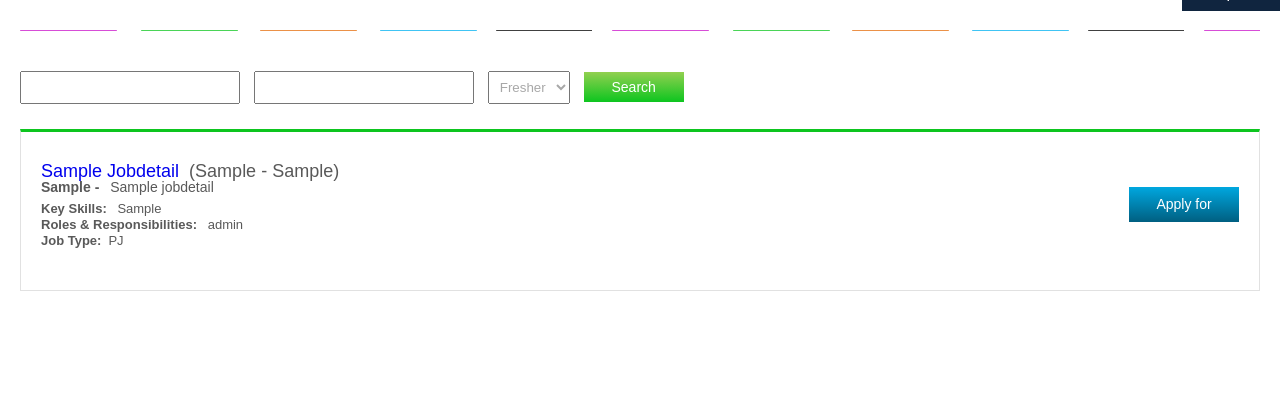
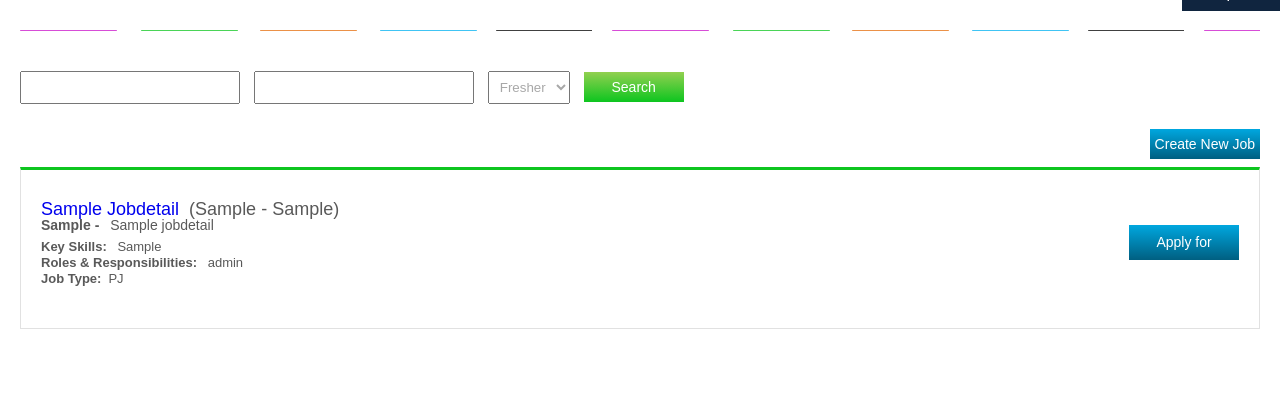
Before and after one commit to deepiakjain/recruiter, a Django app: page /jobs/ in a window 1280 px wide. Shown: the part 59-470 px from the top of the page. Run offline with Django 3.2, Linux system fonts and the light colour scheme; a user stored in the database is signed in; tables that the repository leaves empty hold one stand-in row (values such as "Sample post"); data that the repository does not hold is empty; parts of the project's set-up code (start-up, migrations or seed data) failed here and were passed over.

Commit message:
display job list, create new job button and edit job functionality

```diff
--- a/job_details/views.py
+++ b/job_details/views.py
@@ -120,10 +120,13 @@ def create_job(request, job_code=None):
 def job_list(request):
 
     is_anonymous = request.user.is_anonymous()
+    is_seeker = is_recruiter = False
 
-    is_seeker = user_is_seeker(request.user) if not is_anonymous else False
+    if not is_anonymous:
+        is_seeker = user_is_seeker(request.user)
+        is_recruiter = user_is_recruiter(request.user)
 
-    context = {'form': Search(), 'is_seeker': is_seeker}
+    context = {'form': Search(), 'is_seeker': is_seeker, 'is_recruiter': is_recruiter}
     template = 'jobs/jobs_list.html'
 
     results = JobDetails.objects.filter(job_opening_status='OP').order_by('-opening_date')
--- a/recruiter/static/css/style.css
+++ b/recruiter/static/css/style.css
@@ -192,7 +192,7 @@ footer .right-section .social-links a.youtube{width:57px; height:24px; backgroun
 .top-bar{float:right; font-size:13px; text-align:right; margin:0 0 8px 0; overflow:hidden;}
 .top-bar.actions a{float:left; margin:7px 0 0 0;}
 .top-bar.actions .button-container{float:left; margin:0 0 0 10px;}
-.top-bar.actions .button-container input{min-width:100px; padding:8px; color:#FFF; border:0;
+.top-bar.actions .button-container input{min-width:100px; padding:5px; color:#FFF; border:0;
 	background: #00a7df; /* Old browsers */
 	background: -moz-linear-gradient(top,  #00a7df 0%, #005f81 100%); /* FF3.6+ */
 	background: -webkit-gradient(linear, left top, left bottom, color-stop(0%,#00a7df), color-stop(100%,#005f81)); /* Chrome,Safari4+ */
--- a/recruiter/templates/jobs/job_detail.html
+++ b/recruiter/templates/jobs/job_detail.html
@@ -19,7 +19,11 @@
         <div class="row">
             <div class="data">
                 <h1>
-                    {{job.job_title|title}}
+                    {% ifequal request.user job.recruiter.user %}
+                        <a href="{% url 'job-edition' job.job_code %}" title="Edit job">{{job.job_title|title}}</a>
+                    {% else %}
+                        {{job.job_title|title}}
+                    {% endifequal %}
                     <label class="data-row bold"><h3>{{job.recruiter.company.name|title}}</h3></label>
                 </h1>
                 <div class="sub-row">
--- a/recruiter/templates/jobs/jobs_list.html
+++ b/recruiter/templates/jobs/jobs_list.html
@@ -1,7 +1,7 @@
 {% extends  'base.html' %}
 {% load i18n %}
 
-{% block title %}Job Creation Form{% endblock %}
+{% block title %}Job List{% endblock %}
 
 {% block content%}
 
@@ -9,6 +9,13 @@
         {% include 'navigation/search_form.html' with form=form %}
     </form>
 
+    <span class="top-bar actions">
+        {% if is_recruiter %}
+            <div class="button-container">
+                <input type="button" value="Create New Job" onclick="window.location='{% url 'job-create' %}'" />
+            </div>
+        {% endif %}
+    </span>
 
     <section class="section-box green">
         <div class="inner candidate-list">
```
